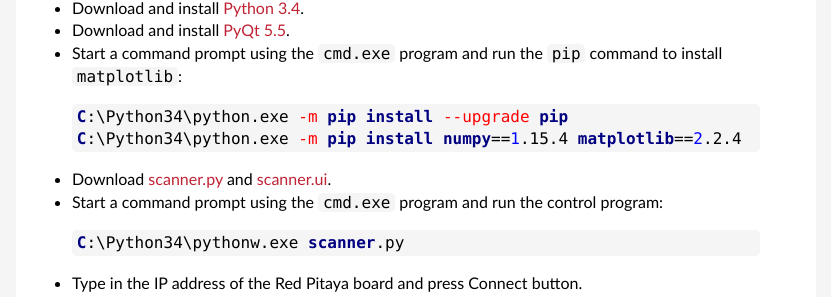
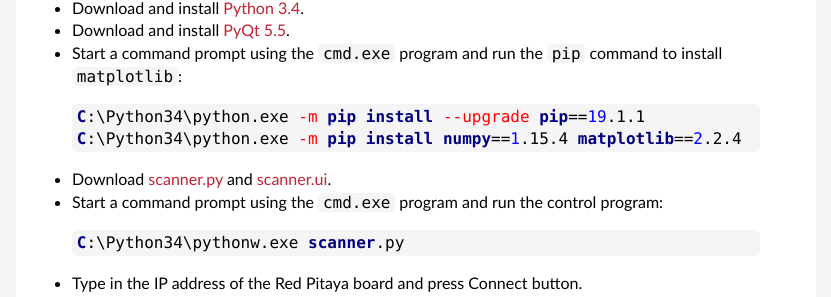
Before and after one commit to pavel-demin/red-pitaya-notes, a Jekyll site: the page built from scanner.md, in a window 1280 px wide and 900 px high, scrolled down 1620 px. Shown: the part 153-450 px from the top of the window, without its empty margins (224-1055 px from the left). Built offline with Jekyll 4.4.1, drawn with Linux system fonts in a browser that asks for light colours.

Commit message:
update pip installation command in scanner and vna

```diff
--- a/scanner.md
+++ b/scanner.md
@@ -48,7 +48,7 @@
  - Download and install [PyQt 5.5](https://sourceforge.net/projects/pyqt/files/PyQt5/PyQt-5.5.1/PyQt5-5.5.1-gpl-Py3.4-Qt5.5.1-x32.exe/download).
  - Start a command prompt using the `cmd.exe` program and run the `pip` command to install `matplotlib`:
 {% highlight winbatch %}
-C:\Python34\python.exe -m pip install --upgrade pip
+C:\Python34\python.exe -m pip install --upgrade pip==19.1.1
 C:\Python34\python.exe -m pip install numpy==1.15.4 matplotlib==2.2.4
 {% endhighlight %}
  - Download [scanner.py](https://raw.githubusercontent.com/pavel-demin/red-pitaya-notes/master/projects/scanner/client/scanner.py) and [scanner.ui](https://raw.githubusercontent.com/pavel-demin/red-pitaya-notes/master/projects/scanner/client/scanner.ui).
```
Also changed, not shown: vna.md (+1 -1 lines).
